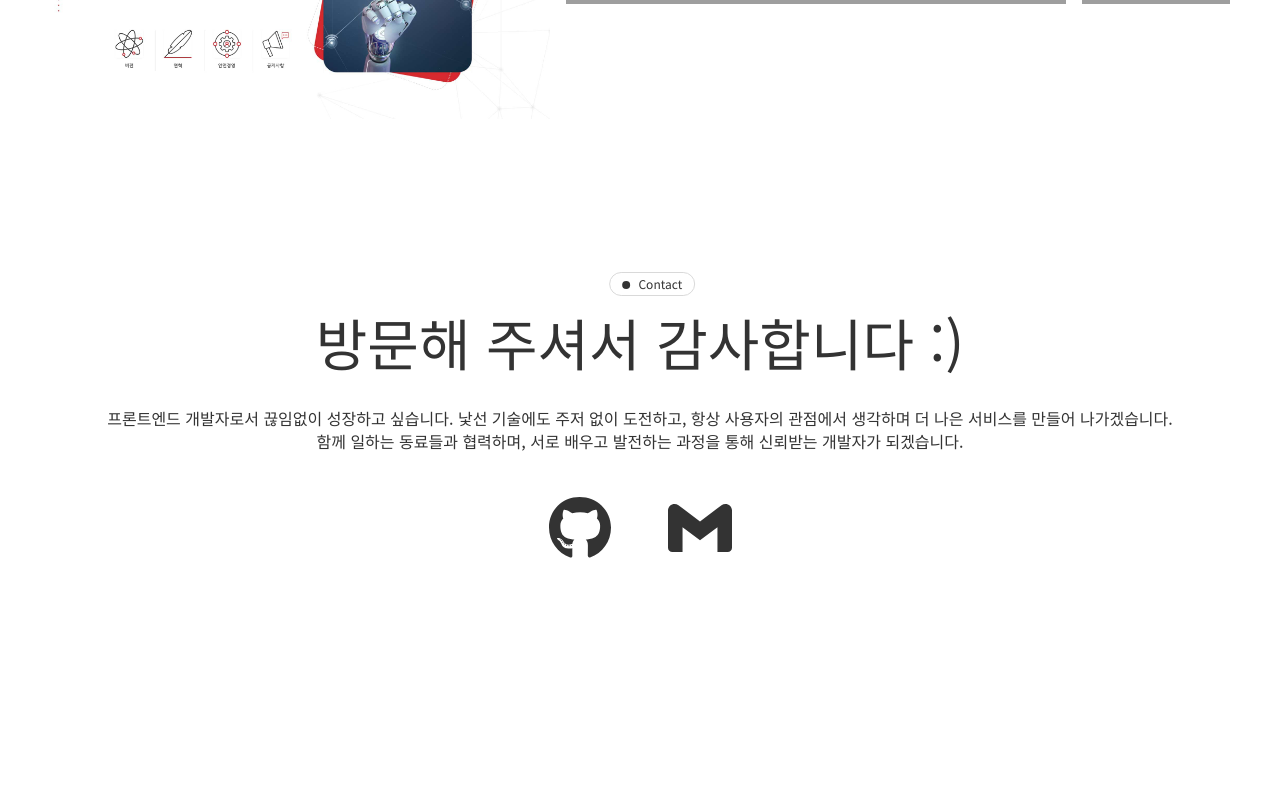
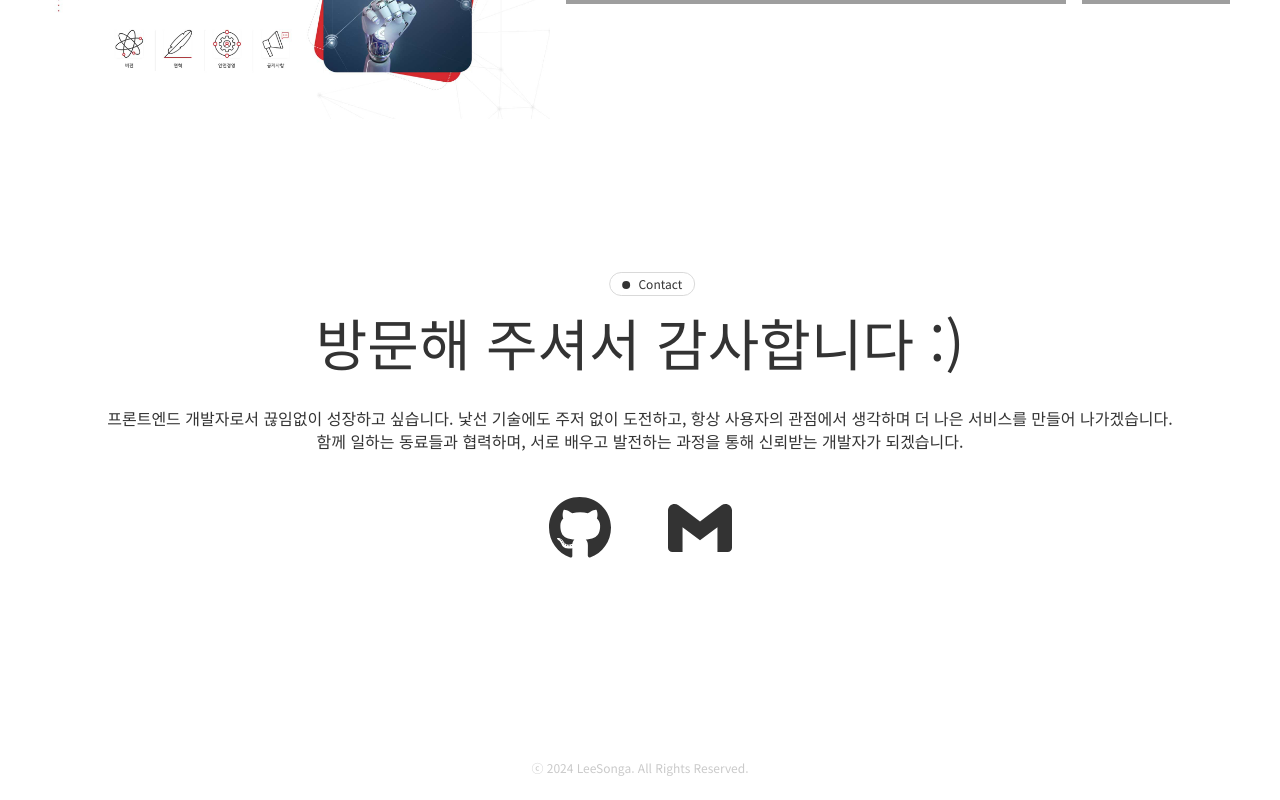
Before and after one commit to soma0078/portfolio, a React (Vite) app: page / in a window 1280 px wide. Shown: the part 3994-4794 px from the top of the page. Before the commit the page ends 4746 px from the top, so only its background shows below. Built offline with nearby package versions, Linux system fonts and the light colour scheme; grey boxes are pictures that could not be loaded.

Commit message:
feat: 푸터에 저작권 표기 및 스크롤 탑 버튼 구현

```diff
--- a/src/App.tsx
+++ b/src/App.tsx
@@ -9,6 +9,7 @@ import Visual from "./components/sections/Visual";
 import Projects from "./components/sections/Projects";
 import Works from "./components/sections/Works";
 import Contact from "./components/sections/Contact";
+import Footer from "./components/common/Footer";
 
 function App() {
   const [isDarkMode, setIsDarkMode] = useState(false);
@@ -25,6 +26,7 @@ function App() {
         <Works />
         <Contact />
       </main>
+      <Footer />
     </ThemeProvider>
   );
 }
--- /dev/null
+++ b/src/components/common/Footer.tsx
@@ -0,0 +1,80 @@
+import { useEffect, useState } from "react";
+import { IoMdArrowUp } from "react-icons/io";
+import styled from "styled-components";
+
+const FooterLayout = styled.footer`
+  width: 100%;
+  padding: 24px;
+  position: relative;
+
+  .copyright {
+    position: absolute;
+    bottom: 24px;
+    left: 50%;
+    transform: translateX(-50%);
+    font-size: 0.75rem;
+    color: #cacaca;
+  }
+`;
+
+const ScrollToTopButton = styled.button`
+  position: fixed;
+  right: 24px;
+  bottom: 24px;
+  border-radius: 99px;
+  width: 45px;
+  height: 45px;
+  text-align: center;
+  line-height: 45px;
+  font-size: 1.25rem;
+  border: 1px solid #d2d2d2;
+  color: #b4b4b4;
+  backdrop-filter: blur(3px);
+  -webkit-backdrop-filter: blur(3px);
+  transition: all 0.3s;
+
+  &:hover {
+    background-color: #efefef;
+  }
+`;
+
+function Footer() {
+  const [isVisible, setIsVisible] = useState(false);
+
+  const scrollToTop = () => {
+    window.scrollTo({
+      top: 0,
+      behavior: "smooth",
+    });
+  };
+
+  useEffect(() => {
+    const handleScroll = () => {
+      const scrollTop = window.scrollY;
+      if (scrollTop > 500) {
+        setIsVisible(true);
+      } else {
+        setIsVisible(false);
+      }
+    };
+
+    window.addEventListener("scroll", handleScroll);
+    return () => {
+      window.removeEventListener("scroll", handleScroll);
+    };
+  }, []);
+
+  return (
+    <FooterLayout>
+      <span className="copyright">ⓒ 2024 LeeSonga. All Rights Reserved.</span>
+
+      {isVisible && (
+        <ScrollToTopButton onClick={scrollToTop}>
+          <IoMdArrowUp />
+        </ScrollToTopButton>
+      )}
+    </FooterLayout>
+  );
+}
+
+export default Footer;
```
